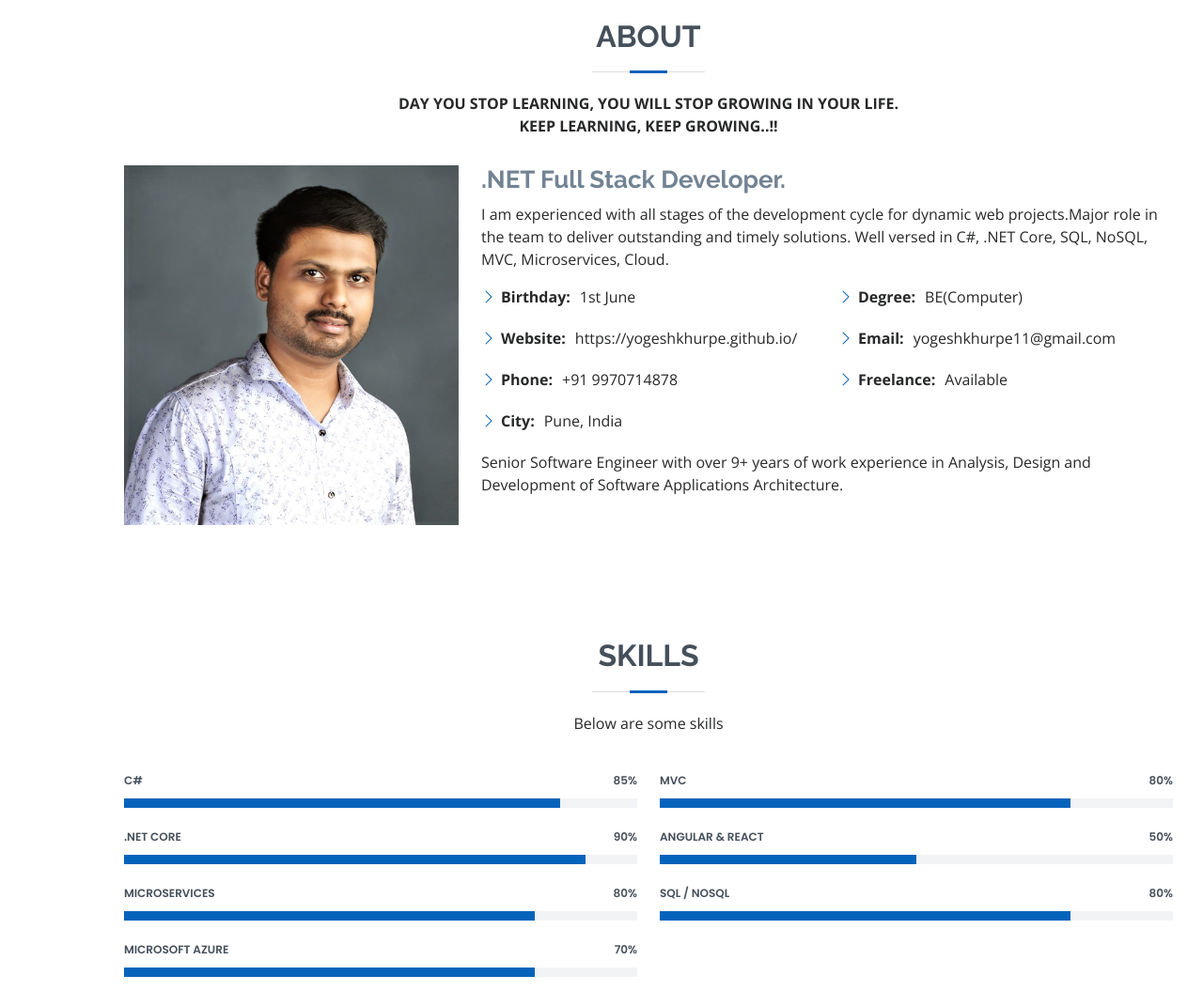
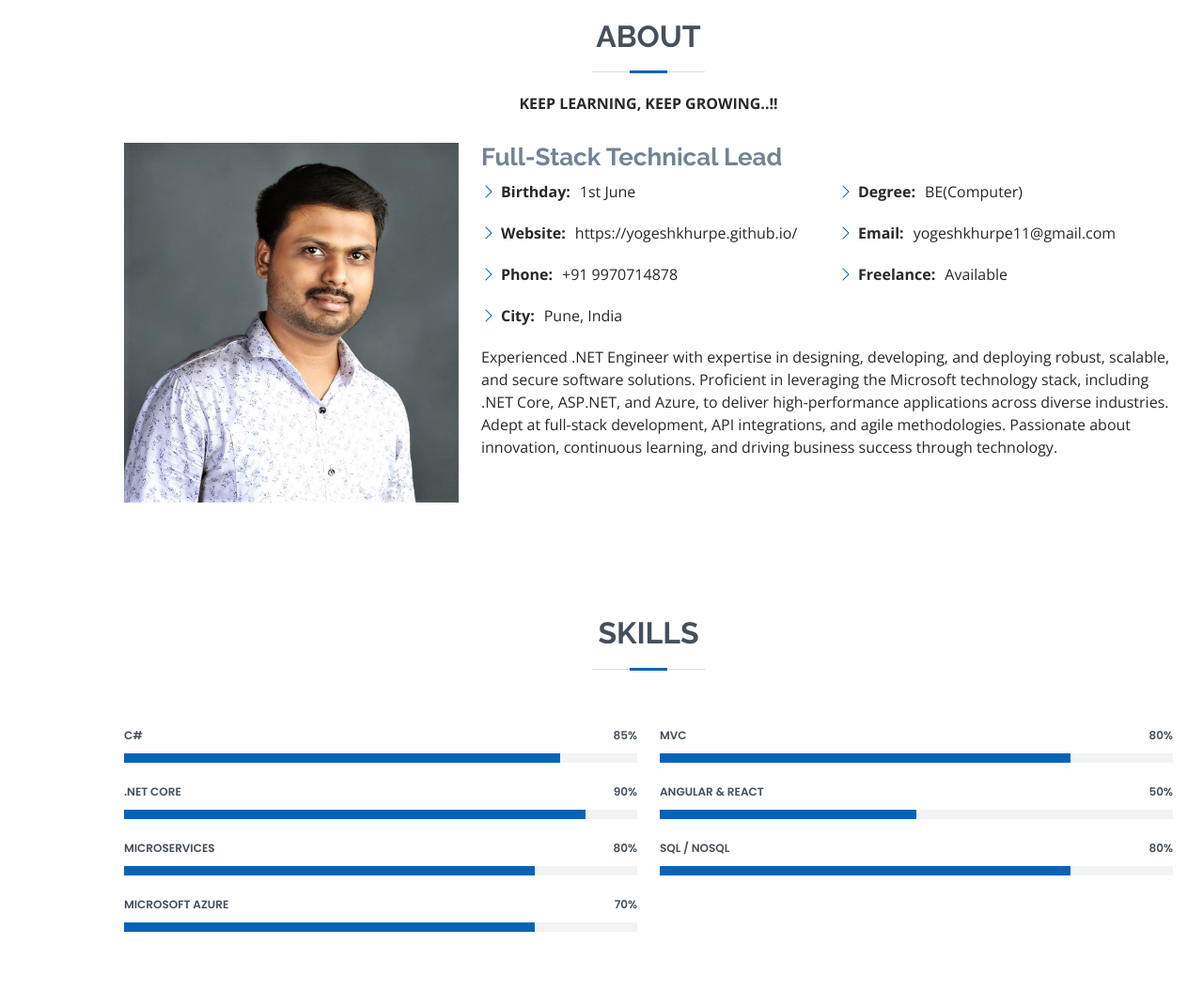
Before and after one commit to yogeshkhurpe/yogeshkhurpe.github.io, a plain HTML site: page index.html in a window 1280 px wide. Shown: the part 840-1895 px from the top of the page at 94% size. Drawn offline with nearby package versions, Linux system fonts and the light colour scheme; files whose address does not match are found by name.

Commit message:
Update index.html

```diff
--- a/index.html
+++ b/index.html
@@ -63,7 +63,7 @@
     <section id="hero" class="d-flex flex-column justify-content-center">
         <div class="container" data-aos="zoom-in" data-aos-delay="100">
             <h1>Yogesh Khurpe</h1>
-            <p>I'm <span class="typed" data-typed-items="Software Designer,Freelancer"></span></p>
+            <p>I'm <span class="typed" data-typed-items="Full-Stack Technical Lead, Software Developer"></span></p>
             <div class="social-links">
 
                 <a target="_blank" href="https://join.skype.com/invite/p4VAq1hdDJqx" class="skype"><i class="bx bxl-skype"></i></a>
@@ -86,9 +86,6 @@
                 <div class="section-title">
                     <h2>About</h2>
                     <p>
-                       <b>DAY YOU STOP LEARNING, YOU WILL STOP GROWING IN YOUR LIFE.</b>
-                    </p>
-                    <p>
                         <b>KEEP LEARNING, KEEP GROWING..!!</b>
                     </p>
                 </div>
@@ -98,11 +95,7 @@
                         <img src="assets/img/profile-img.jpg" class="img-fluid" alt="">
                     </div>
                     <div class="col-lg-8 pt-4 pt-lg-0 content">
-                        <h3>.NET Full Stack Developer.</h3>
-                        <p class="font-italic">
-                            I am experienced with all stages of the development cycle for dynamic web projects.Major role in the team to deliver
-                            outstanding and timely solutions. Well versed in C#, .NET Core, SQL, NoSQL, MVC, Microservices, Cloud.
-                        </p>
+                        <h3>Full-Stack Technical Lead </h3>
                         <div class="row">
                             <div class="col-lg-6">
                                 <ul>
@@ -121,7 +114,7 @@
                             </div>
                         </div>
                         <p>
-                            Senior Software Engineer with over 9+ years of work experience in Analysis, Design and Development of Software Applications Architecture.
+                          Experienced .NET Engineer with expertise in designing, developing, and deploying robust, scalable, and secure software solutions. Proficient in leveraging the Microsoft technology stack, including .NET Core, ASP.NET, and Azure, to deliver high-performance applications across diverse industries. Adept at full-stack development, API integrations, and agile methodologies. Passionate about innovation, continuous learning, and driving business success through technology.
                         </p>
                     </div>
                 </div>
@@ -134,7 +127,6 @@
 
                 <div class="section-title">
                     <h2>Skills</h2>
-                    <p>Below are some skills</p>
                 </div>
 
                 <div class="row skills-content">
@@ -214,7 +206,7 @@
                         <h3 class="resume-title">Sumary</h3>
                         <div class="resume-item pb-0">
                             <h4>Yogesh Khurpe</h4>
-                            <p><em><b> Senior Software Engineer with over 9+ years of work experience in Analysis, Design and Development of Software Applications Architecture.</b></em></p>
+                            <p><em><b> Full-Stack Technical Lead with over 10+ years of work experience in Analysis, Design and Development of Software Applications Architecture.</b></em></p>
                             <ul>
                                 <li>Analysis, Design & Development</li>
                                 <li>Architecting & Integration</li>
@@ -395,7 +387,7 @@
                 <a target="_blank" href="https://api.whatsapp.com/send?phone=919970714878" class="whatsapp"><i class="bx bxl-whatsapp"></i></a>
             </div>
             <div class="copyright">
-                &copy; Copyright 2024 <strong><span>Portfolio</span></strong>. All Rights Reserved
+                &copy; Copyright 2025 <strong><span>Portfolio</span></strong>. All Rights Reserved
             </div>
             <div class="credits">
                 Designed by <a href="#">Yogesh Khurpe</a> | <a href="/preparation" target="_blank">Prepare yourself</a>
```
